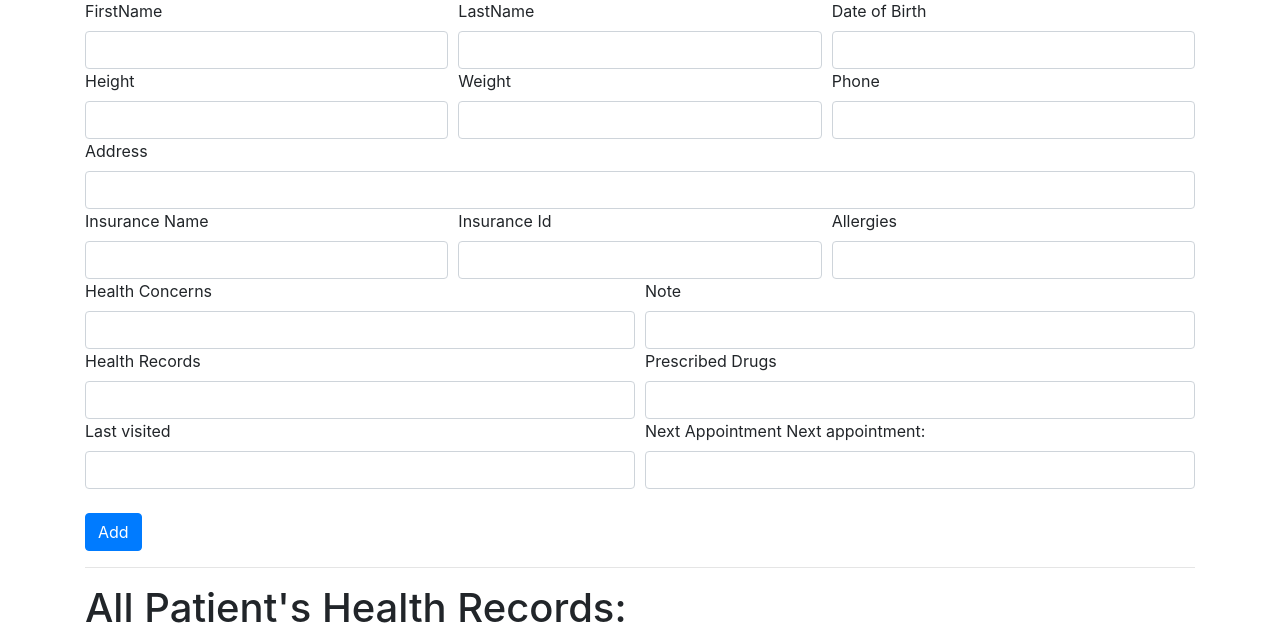
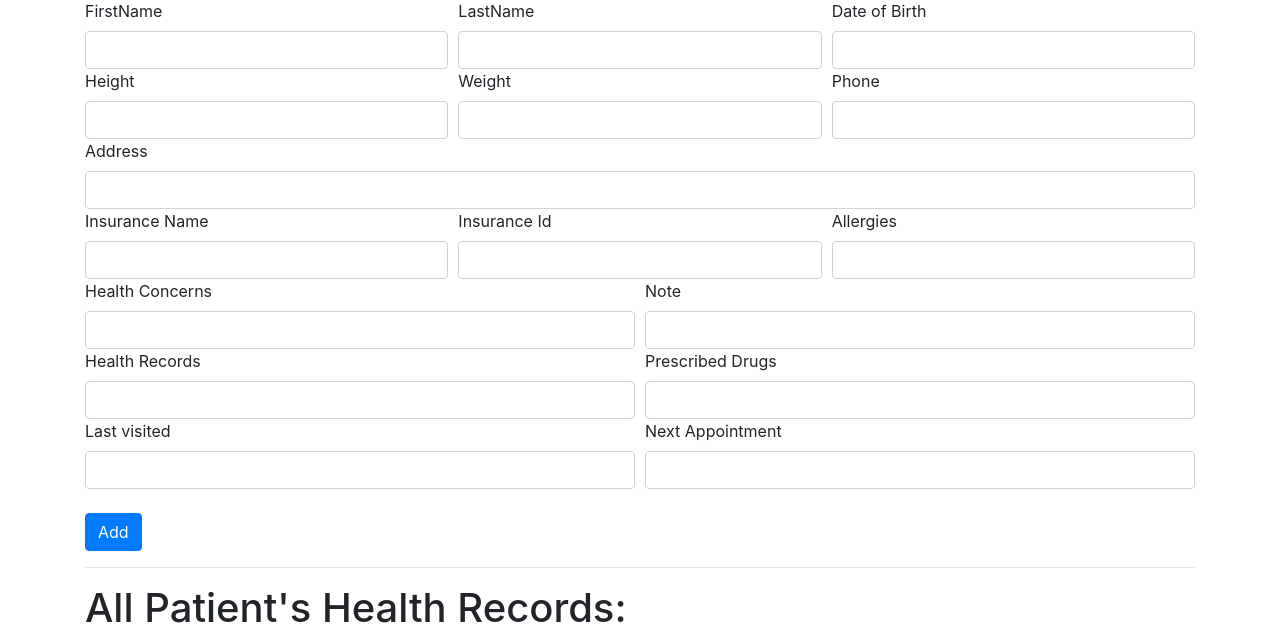
Before and after one commit to TanzilaRahman/HealthRecords-WebApplication, a Flask app: page /records in a window 1280 px wide. Shown: the part 184-815 px from the top of the page. Run offline with Flask 3, Linux system fonts and the light colour scheme.

Commit message:
Update records.html

```diff
--- a/templates/records.html
+++ b/templates/records.html
@@ -104,7 +104,7 @@
         </div>
         <div class="col">
             <label for="Next_appointment">Next Appointment</label>
-            Next appointment: <input  class="form-control" type = "text" name = "Next_appointment" id = "Next_appointment">
+            <input  class="form-control" type = "text" name = "Next_appointment" id = "Next_appointment">
         </div>
     </div>
     <br>
```
